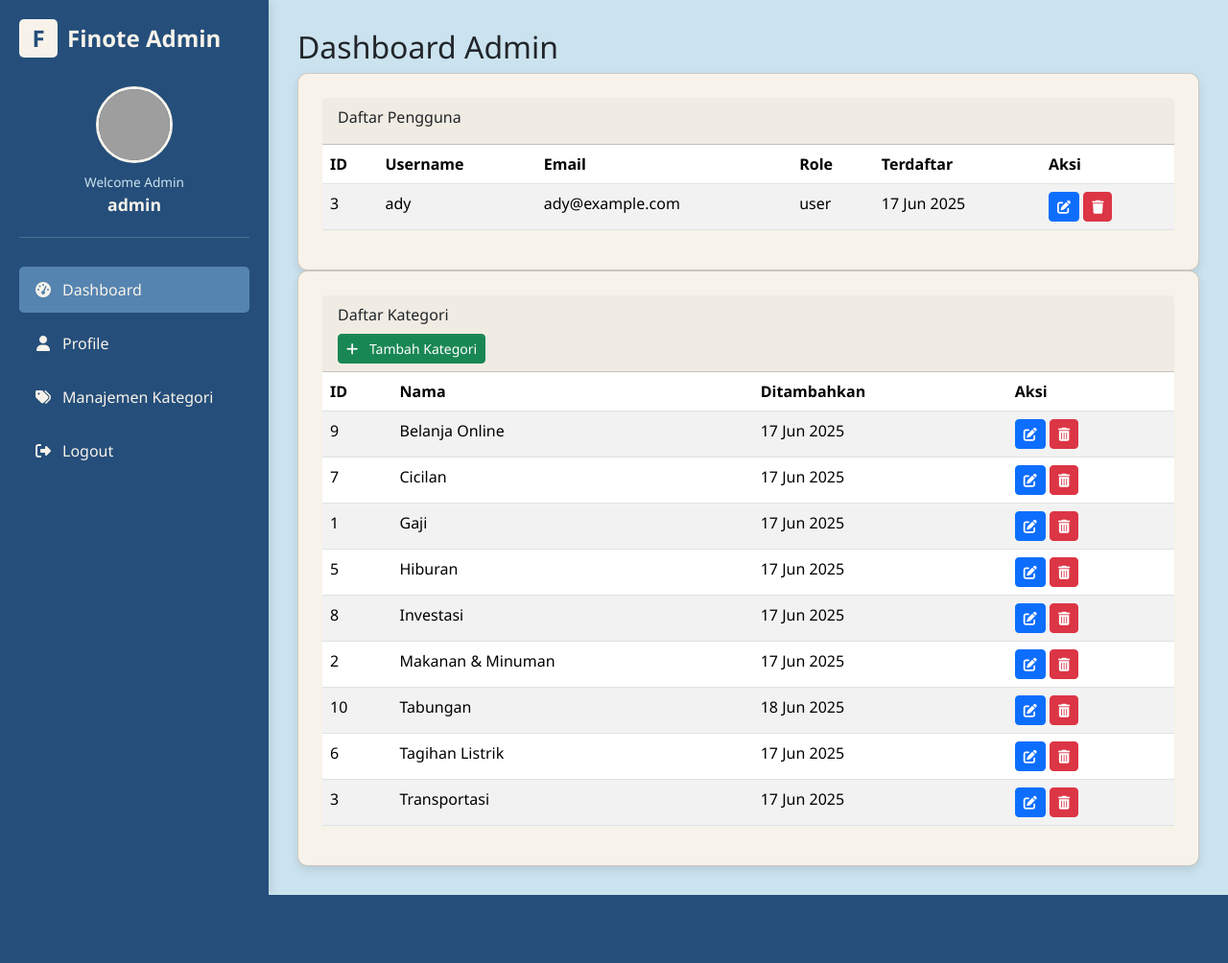
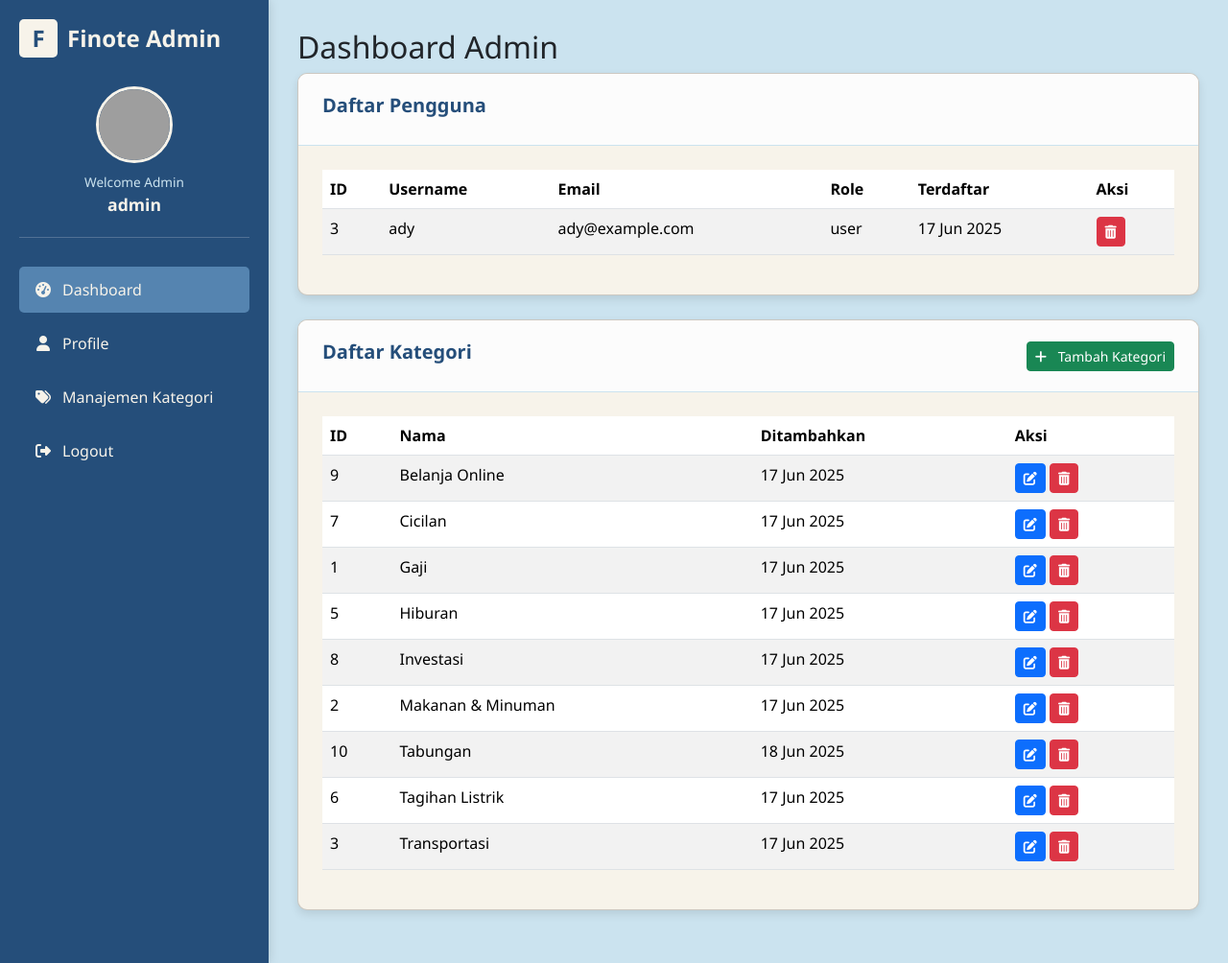
Before and after one commit to 1Envy2/Manajemen_keuangan, a PHP site: page /admin/dashboard.php in a window 1280 px wide. Shown: the whole page at 96% size. Before the commit the page ends 933 px from the top, so only its background shows below. Run offline with PHP 8.4, Linux system fonts and the light colour scheme; a user stored in the database is signed in; data comes from the database, SQL or seed files in the repository; grey boxes are pictures that could not be loaded.

Commit message:
Update dashboard.php

```diff
--- a/admin/dashboard.php
+++ b/admin/dashboard.php
@@ -154,8 +154,25 @@ $conn->close();
         .card {
             background-color: var(--color-off-white);
             border-radius: 10px;
+            margin-bottom: 25px;
+            box-shadow: 0 4px 10px rgba(0, 0, 0, 0.1);
+            overflow: hidden;
+        }
+        .card-header {
+            padding: 18px 25px;
+            border-bottom: 1px solid var(--color-baby-blue);
+            background-color: #fcfcfc;
+            display: flex;
+            justify-content: space-between;
+            align-items: center;
+        }
+        .card-title {
+            font-size: 1.25rem;
+            font-weight: 600;
+            color: var(--color-dark-blue);
+        }
+        .card-content {
             padding: 25px;
-            box-shadow: 0 4px 10px rgba(0,0,0,0.1);
         }
     </style>
 </head>
@@ -186,6 +203,7 @@ $conn->close();
         </li>
     </ul>
 </div>
+
 <div class="main-content">
     <h2>Dashboard Admin</h2>
     <?php if (!empty($success_message)): ?><div class="alert alert-success"><?= $success_message ?></div><?php endif; ?>
@@ -214,8 +232,7 @@ $conn->close();
                                 <td><?= $user['role'] ?></td>
                                 <td><?= date('d M Y', strtotime($user['created_at'])) ?></td>
                                 <td>
-                                    <a href="users/edit.php?id=<?= $user['id'] ?>" class="btn btn-sm btn-primary btn-action"><i class="fas fa-edit"></i></a>
-                                    <a href="users/delete.php?id=<?= $user['id'] ?>" class="btn btn-sm btn-danger btn-action" onclick="return confirm('Yakin hapus pengguna ini?')"><i class="fas fa-trash"></i></a>
+                                    <a href="users/delete.php?id=<?= $user['id'] ?>" class="btn btn-sm btn-danger btn-action" onclick="return confirm('Yakin hapus pengguna ini?')"><i class="fas fa-trash-alt"></i></a>
                                 </td>
                             </tr>
                         <?php endforeach; ?>
```
